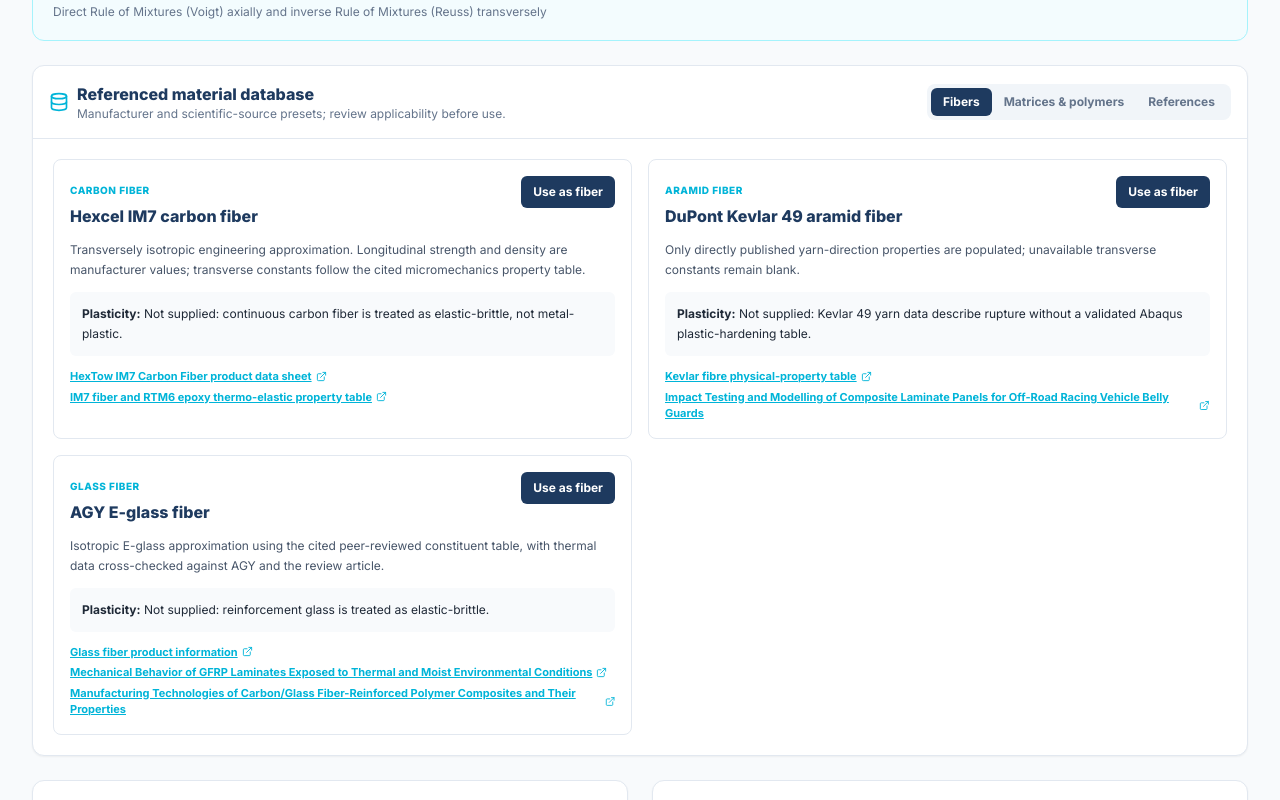
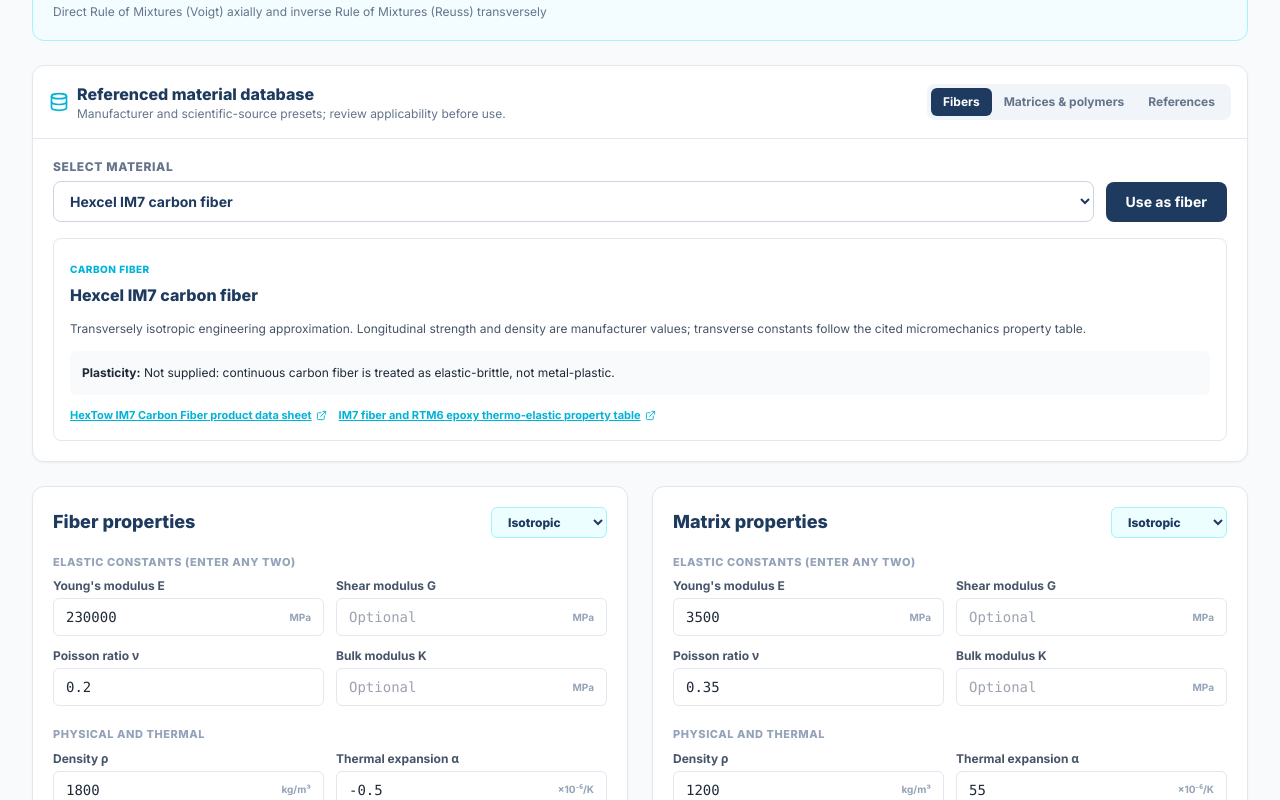
Before and after one commit to renjith499/jscr-journal, a Next.js app: page /tools/composite-property-calculator in a window 1280 px wide. Shown: the part 880-1680 px from the top of the page. Built offline with nearby package versions, Linux system fonts and the light colour scheme.

Commit message:
Simplify material presets to dropdown selector

```diff
--- a/components/composite-calculator/CompositeCalculator.jsx
+++ b/components/composite-calculator/CompositeCalculator.jsx
@@ -256,9 +256,16 @@
 
 function MaterialDatabasePanel({ onApply, onLoadPlasticity }) {
   const [databaseTab, setDatabaseTab] = useState("fiber");
+  const [selectedMaterials, setSelectedMaterials] = useState({
+    fiber: MATERIAL_PRESETS.find((preset) => preset.recommendedRole === "fiber")?.id || "",
+    matrix: MATERIAL_PRESETS.find((preset) => preset.recommendedRole === "matrix")?.id || "",
+  });
   const presets = MATERIAL_PRESETS.filter(
     (preset) => preset.recommendedRole === databaseTab,
   );
+  const selectedPreset = presets.find(
+    (preset) => preset.id === selectedMaterials[databaseTab],
+  ) || presets[0];
   return (
     <section className="rounded-xl border border-slate-200 bg-white shadow-sm dark:border-slate-800 dark:bg-slate-900">
       <div className="flex flex-wrap items-center justify-between gap-3 border-b border-slate-200 p-4 dark:border-slate-800">
@@ -287,23 +294,34 @@
           ))}
         </div>
       ) : (
-        <div className="grid gap-4 p-5 lg:grid-cols-2">
-          {presets.map((preset) => (
-            <article key={preset.id} className="rounded-lg border border-slate-200 p-4 dark:border-slate-700">
-              <div className="flex flex-wrap items-start justify-between gap-2">
-                <div><span className="text-[10px] font-extrabold uppercase tracking-wider text-accent">{preset.family}</span><h3 className="mt-1 font-extrabold text-primary dark:text-white">{preset.name}</h3></div>
-                <button type="button" onClick={() => onApply(databaseTab, preset)} className="rounded-md bg-primary px-3 py-2 text-xs font-bold text-white">Use as {databaseTab}</button>
-              </div>
-              <p className="mt-3 text-xs leading-5 text-slate-600 dark:text-slate-300">{preset.note}</p>
+        <div className="p-5">
+          <div className="flex flex-col gap-3 sm:flex-row">
+            <label className="flex-1">
+              <span className="mb-1.5 block text-xs font-extrabold uppercase tracking-wider text-slate-500">Select material</span>
+              <select
+                value={selectedPreset?.id || ""}
+                onChange={(event) => setSelectedMaterials((current) => ({ ...current, [databaseTab]: event.target.value }))}
+                className="w-full rounded-lg border border-slate-300 bg-white px-3 py-2.5 text-sm font-bold text-primary outline-none focus:border-accent dark:border-slate-700 dark:bg-slate-950 dark:text-white"
+              >
+                {presets.map((preset) => <option key={preset.id} value={preset.id}>{preset.name}</option>)}
+              </select>
+            </label>
+            <button type="button" disabled={!selectedPreset} onClick={() => selectedPreset && onApply(databaseTab, selectedPreset)} className="self-end rounded-lg bg-primary px-5 py-2.5 text-sm font-bold text-white disabled:cursor-not-allowed disabled:opacity-50">Use as {databaseTab}</button>
+          </div>
+          {selectedPreset && (
+            <article className="mt-4 rounded-lg border border-slate-200 p-4 dark:border-slate-700">
+              <span className="text-[10px] font-extrabold uppercase tracking-wider text-accent">{selectedPreset.family}</span>
+              <h3 className="mt-1 font-extrabold text-primary dark:text-white">{selectedPreset.name}</h3>
+              <p className="mt-3 text-xs leading-5 text-slate-600 dark:text-slate-300">{selectedPreset.note}</p>
               <div className="mt-3 rounded-md bg-slate-50 p-3 text-xs leading-5 dark:bg-slate-950">
-                <b>Plasticity:</b> {preset.plasticityNote}
-                {preset.plasticity && <button type="button" onClick={() => onLoadPlasticity(preset)} className="ml-2 font-extrabold text-accent underline">Load plasticity table</button>}
+                <b>Plasticity:</b> {selectedPreset.plasticityNote}
+                {selectedPreset.plasticity && <button type="button" onClick={() => onLoadPlasticity(selectedPreset)} className="ml-2 font-extrabold text-accent underline">Load plasticity table</button>}
               </div>
               <div className="mt-3 flex flex-wrap gap-x-3 gap-y-1 text-[11px] text-slate-500">
-                {referencesFor(preset).map((reference) => <a key={reference.id} href={reference.url} target="_blank" rel="noreferrer" title={`Open ${reference.title}`} className="inline-flex items-center gap-1 font-bold text-accent underline">{reference.title}<ExternalLink size={11} /></a>)}
+                {referencesFor(selectedPreset).map((reference) => <a key={reference.id} href={reference.url} target="_blank" rel="noreferrer" title={`Open ${reference.title}`} className="inline-flex items-center gap-1 font-bold text-accent underline">{reference.title}<ExternalLink size={11} /></a>)}
               </div>
             </article>
-          ))}
+          )}
         </div>
       )}
     </section>
```
